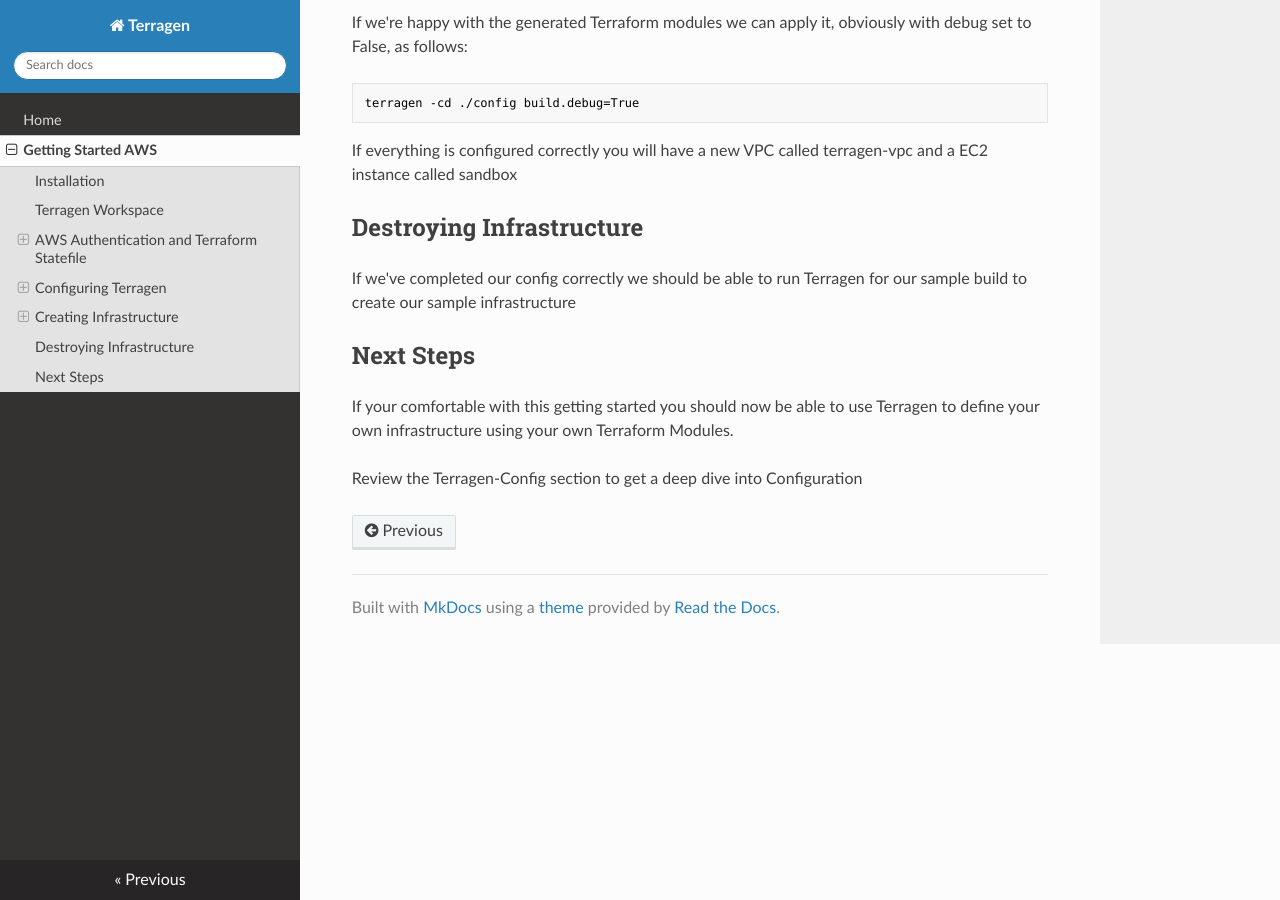
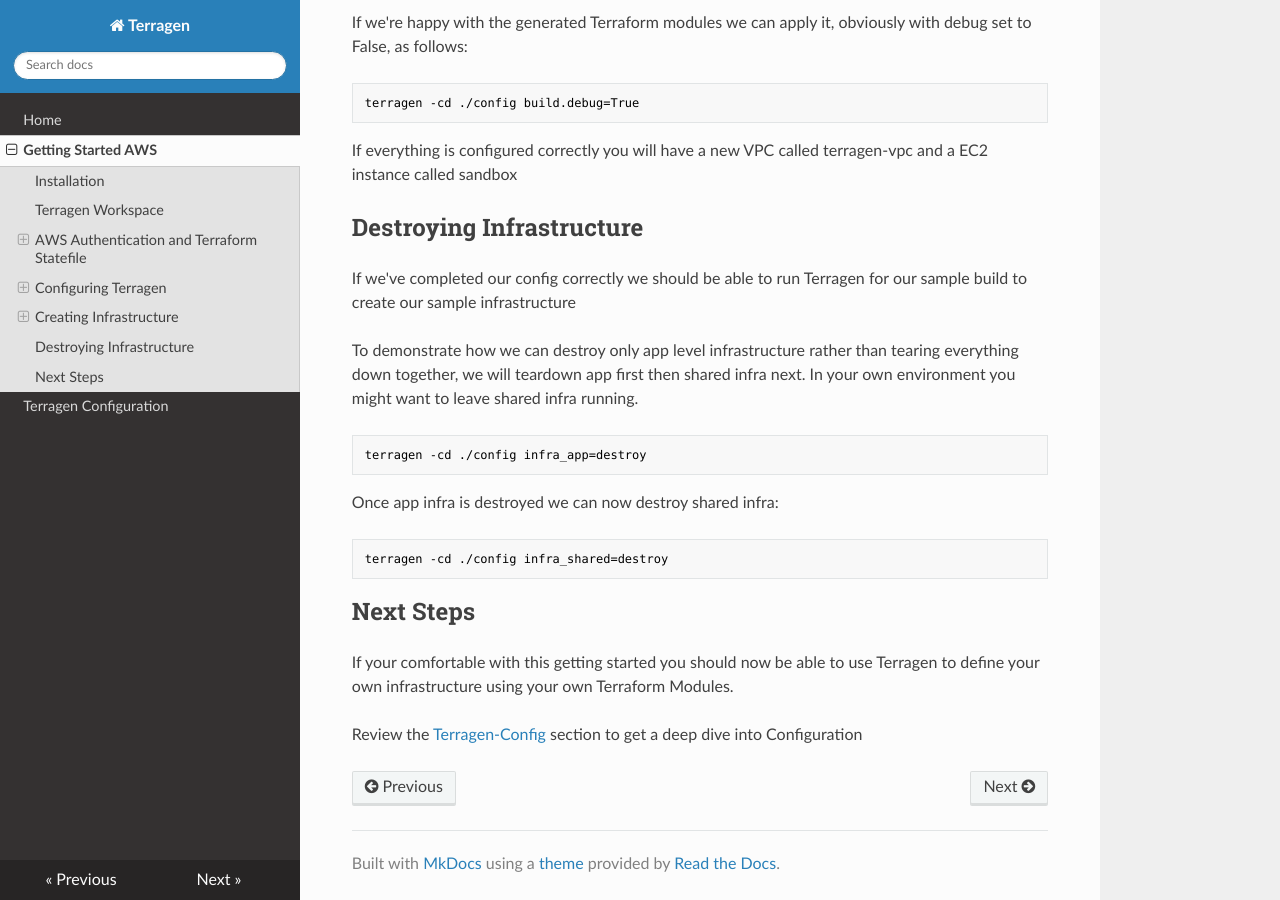
Before and after one commit to hunt3ri/terragen, an MkDocs documentation site: the page built from docs/getting-started-aws.md, in a window 1280 px wide and 900 px high, scrolled down 4208 px. Built offline with MkDocs 1.6.1, drawn with Linux system fonts in a browser that asks for light colours; nearby versions of some CDN libraries.

Commit message:
update docs

````diff
--- a/docs/getting-started-aws.md
+++ b/docs/getting-started-aws.md
@@ -156,7 +156,18 @@
 ## Destroying Infrastructure
 If we've completed our config correctly we should be able to run Terragen for our sample build to create our sample infrastructure
 
+To demonstrate how we can destroy only app level infrastructure rather than tearing everything down together, we will teardown app first then shared infra next.  In your own environment you might want to leave shared infra running.
+
+```commandline
+terragen -cd ./config infra_app=destroy
+```
+
+Once app infra is destroyed we can now destroy shared infra:
+```commandline
+terragen -cd ./config infra_shared=destroy
+```
+
 ## Next Steps
 If your comfortable with this getting started you should now be able to use Terragen to define your own infrastructure using your own Terraform Modules.
 
-Review the Terragen-Config section to get a deep dive into Configuration
+Review the [Terragen-Config](./terragen-config.md) section to get a deep dive into Configuration
--- a/mkdocs.yml
+++ b/mkdocs.yml
@@ -3,4 +3,5 @@
 nav:
     - Home: index.md
     - Getting Started AWS: getting-started-aws.md
+    - Terragen Configuration: terragen-config.md
 theme: readthedocs
````
Also changed, not shown: docs/index.md (+1 -1 lines), docs/terragen-config.md (+1 -1 lines).
